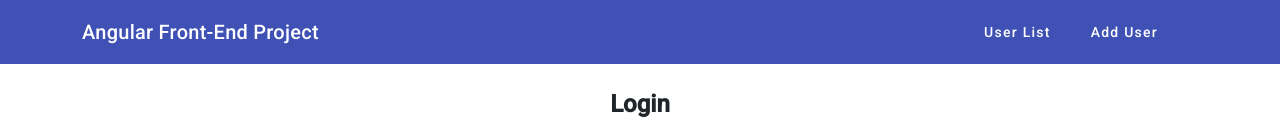
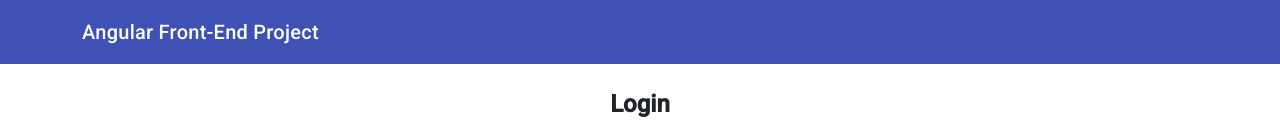
Before and after one commit to Zzino440/angular-frontend-project, an Angular app: page /login in a window 1280 px wide. Shown: the top 134 px of the page. Built offline with nearby package versions, Linux system fonts and the light colour scheme.

Commit message:
added signal to manage button links on the toolbar

```diff
--- a/src/app/navigation/config/toolbarItemsConfig.ts
+++ b/src/app/navigation/config/toolbarItemsConfig.ts
@@ -2,7 +2,7 @@
 import {ToolbarItem} from "../models/toolbarItem.model";
 
 export const ToolbarItemsConfig: ToolbarItem[] = [
-  {id: 1, name: 'User List', route: '/users'},
-  {id: 2, name: 'Add User', route: '/add-user'}
+  {id: 1, name: 'User List', route: '/users', requiresAuth: true},
+  {id: 2, name: 'Add User', route: '/add-user', requiresAuth: true}
   // Aggiungi qui altre voci
 ];
--- a/src/app/navigation/models/toolbarItem.model.ts
+++ b/src/app/navigation/models/toolbarItem.model.ts
@@ -2,5 +2,6 @@ export interface ToolbarItem {
   id:number;
   name: string;
   route: string;
+  requiresAuth:boolean;
   // Aggiungi qui altre proprietà se necessario
 }
--- a/src/app/navigation/toolbar/toolbar.component.html
+++ b/src/app/navigation/toolbar/toolbar.component.html
@@ -5,10 +5,14 @@
         <div>Angular Front-End Project</div>
       </div>
       <div class="col-md d-flex justify-content-end gap-2">
-        @for (item of toolbarItems; track item.id) {
-          <button mat-flat-button color="primary" [routerLink]="item.route">
-            {{ item.name }}
-          </button>
+        @for(item of toolbarItems; track item.id){
+          <ng-container>
+            @if(shouldShowItem(item)){
+              <button mat-flat-button color="primary" [routerLink]="item.route">
+                {{ item.name }}
+              </button>
+            }
+          </ng-container>
         }
       </div>
     </div>
--- a/src/app/navigation/toolbar/toolbar.component.ts
+++ b/src/app/navigation/toolbar/toolbar.component.ts
@@ -3,7 +3,9 @@ import {MatToolbarModule} from "@angular/material/toolbar";
 import {MatButtonModule} from "@angular/material/button";
 import {ToolbarItemsConfig} from "../config/toolbarItemsConfig";
 import {RouterLink} from "@angular/router";
-import {NgForOf} from "@angular/common";
+import {NgForOf, NgIf} from "@angular/common";
+import {AuthenticationService} from "../../security/services/authentication.service";
+import {ToolbarItem} from "../models/toolbarItem.model";
 
 @Component({
   selector: 'app-toolbar',
@@ -12,7 +14,8 @@ import {NgForOf} from "@angular/common";
     MatToolbarModule,
     MatButtonModule,
     RouterLink,
-    NgForOf
+    NgForOf,
+    NgIf
   ],
   templateUrl: './toolbar.component.html',
   styleUrl: './toolbar.component.scss'
@@ -20,9 +23,14 @@ import {NgForOf} from "@angular/common";
 export class ToolbarComponent implements OnInit {
   toolbarItems = ToolbarItemsConfig;
 
-  constructor() {
+  constructor(protected authenticationService: AuthenticationService) {
   }
 
   ngOnInit(): void {
   }
+
+  shouldShowItem(item: ToolbarItem): boolean {
+    const isAuthenticated = this.authenticationService.currentUserSignal() !== undefined;
+    return isAuthenticated || !item.requiresAuth;
+  }
 }
--- a/src/app/security/pages/login/login.component.ts
+++ b/src/app/security/pages/login/login.component.ts
@@ -44,6 +44,7 @@ export class LoginComponent implements OnInit {
     this.authenticationService.authenticate(this.userToLogin).subscribe(res => {
       localStorage.setItem('token', res.token);
       this.authenticationService.currentUserSignal.set(res);
+      console.log('this.authenticationService.currentUserSignal() === null: ',this.authenticationService.currentUserSignal() === null)
       this.router.navigate(['/users']).then();
     })
   }
```
